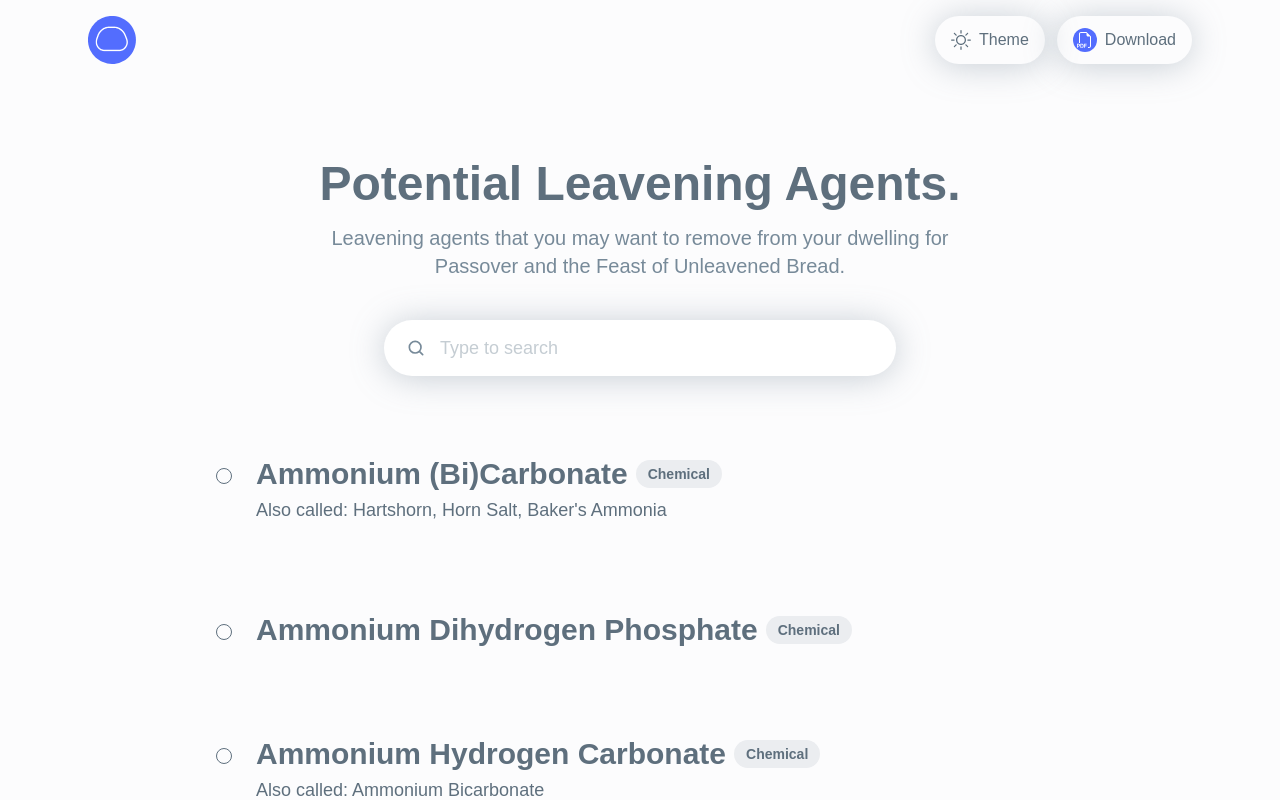
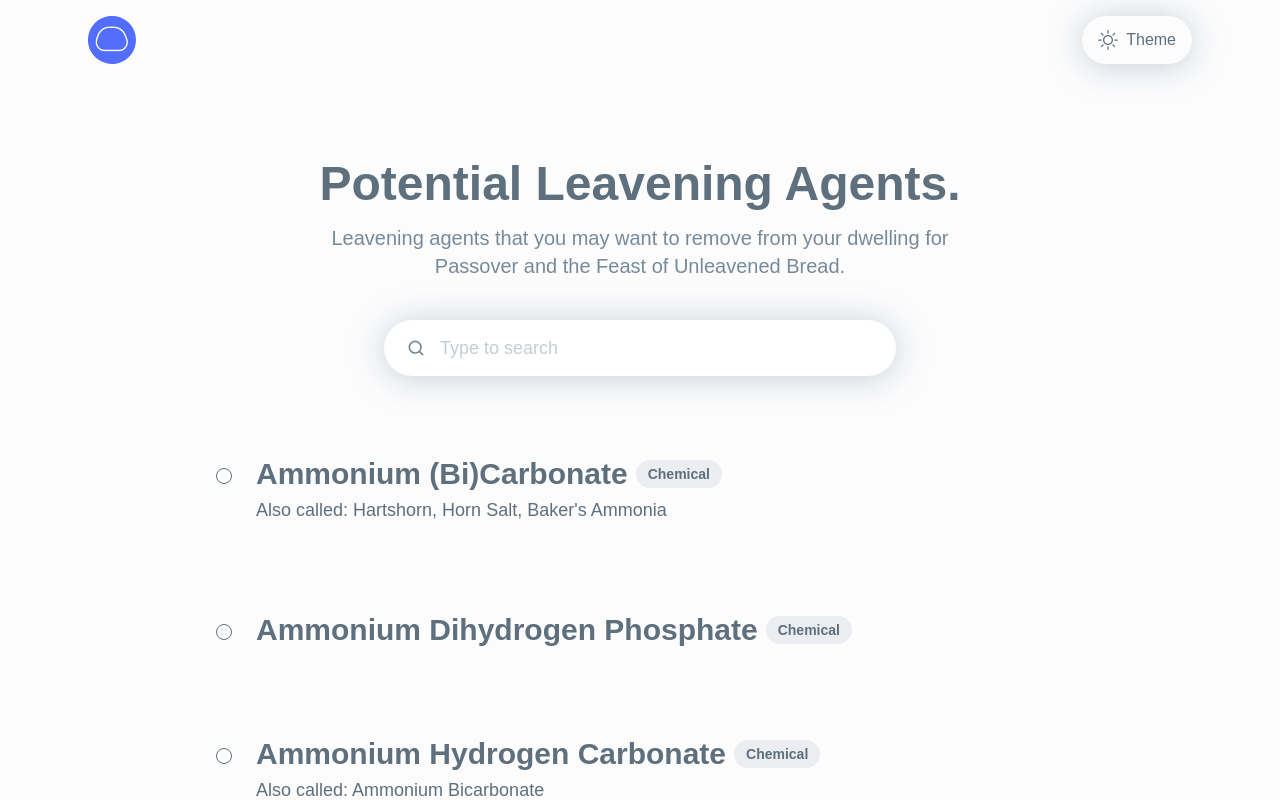
Before and after one commit to leaveningagents/leaveningagents.github.io, a SvelteKit app: page / in a window 1280 px wide. Shown: the top 800 px of the page. Built offline with nearby package versions, Linux system fonts and the light colour scheme; a small style sheet from the web is missing.

Commit message:
Disable download pdf btn for now

```diff
--- a/src/routes/+page.svelte
+++ b/src/routes/+page.svelte
@@ -29,10 +29,10 @@
         {#if isDarkTheme }<img class="w-4 h-4" src="moon.svg" alt="dark theme"/>{:else}<img class="w-5 h-5" src="brightness-high.svg" alt="light theme"/>{/if}
         <span class="hidden sm:block sm:ml-2"> Theme</span>
       </button>
-      <button class="flex py-3 px-4 rounded-full shadow-light dark:shadow-dark dark:bg-dark-24 text-light-43 dark:text-dark-90 font-medium ml-3">
+      <!-- <button class="flex py-3 px-4 rounded-full shadow-light dark:shadow-dark dark:bg-dark-24 text-light-43 dark:text-dark-90 font-medium ml-3">
         <span class="bg-accent rounded-full p-1"><img class="w-4 h-4" src="filetype-pdf.svg" alt="pdf"/></span>
         <span class="hidden sm:block sm:ml-2"> Download</span>
-      </button>
+      </button> -->
     </div>
   </div>
   <div class="container max-w-4xl mx-auto px-6 pb-32">
```
